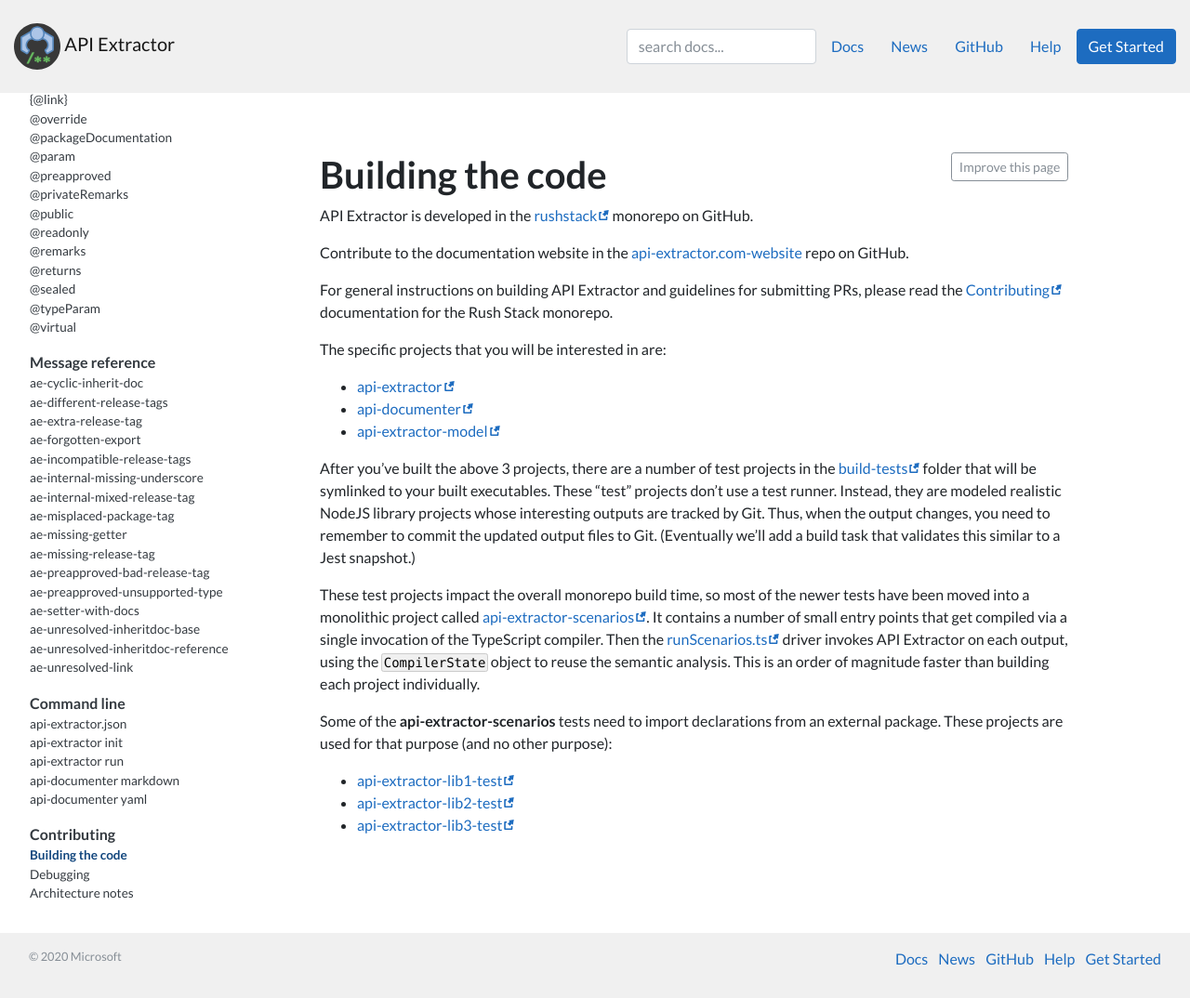
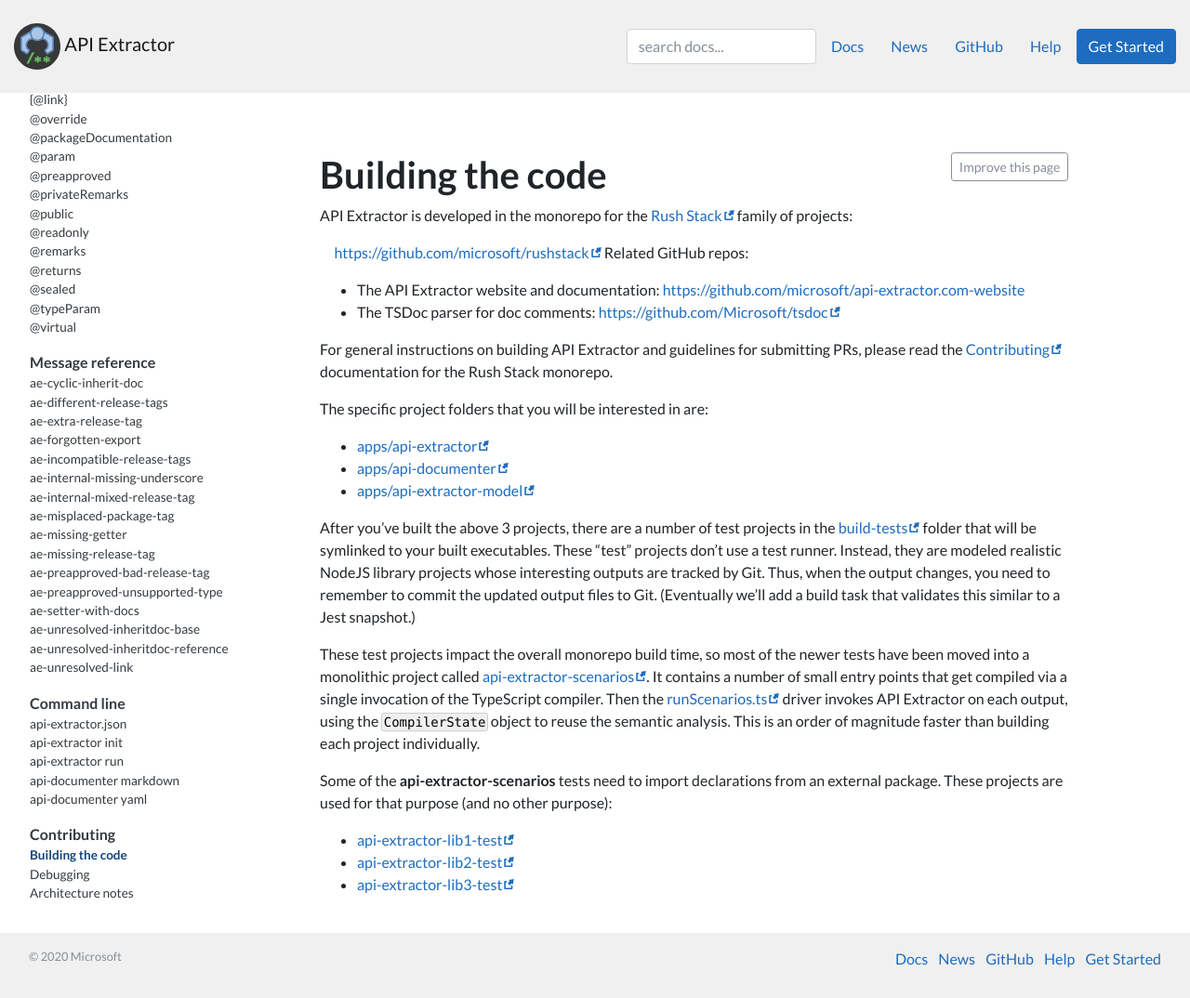
Before and after one commit to microsoft/api-extractor.com-website, a Jekyll site: the page built from pages/contributing/building.md, in a window 1280 px wide and 1074 px high. Shown: the whole window at 93% size. Built offline with Jekyll 4.4.1, drawn with Linux system fonts in a browser that asks for light colours; nearby versions of some CDN libraries; comment, search, counter and statistics services are not loaded.

Commit message:
Update links

```diff
--- a/pages/contributing/building.md
+++ b/pages/contributing/building.md
@@ -4,20 +4,22 @@
 navigation_source: docs_nav
 ---
 
-API Extractor is developed in the [rushstack](https://github.com/microsoft/rushstack/)
-monorepo on GitHub.
+API Extractor is developed in the monorepo for the [Rush Stack](https://rushstack.io/) family of projects:
 
-Contribute to the documentation website in the [api-extractor.com-website](https://github.com/microsoft/api-extractor.com-website) repo on GitHub.
+&nbsp;&nbsp;&nbsp;&nbsp; [https://github.com/microsoft/rushstack](https://github.com/microsoft/rushstack)
+Related GitHub repos:
+- The API Extractor website and documentation: [https://github.com/microsoft/api-extractor.com-website](https://github.com/microsoft/api-extractor.com-website)
+- The TSDoc parser for doc comments: [https://github.com/Microsoft/tsdoc](https://github.com/Microsoft/tsdoc)
 
 For general instructions on building API Extractor and guidelines for submitting PRs, please read the
 [Contributing](https://rushstack.io/pages/contributing/get_started/) documentation for the Rush Stack
 monorepo.
 
-The specific projects that you will be interested in are:
+The specific project folders that you will be interested in are:
 
-- [api-extractor](https://github.com/microsoft/rushstack/tree/master/apps/api-extractor)
-- [api-documenter](https://github.com/microsoft/rushstack/tree/master/apps/api-documenter)
-- [api-extractor-model](https://github.com/microsoft/rushstack/tree/master/apps/api-extractor-model)
+- [apps/api-extractor](https://github.com/microsoft/rushstack/tree/master/apps/api-extractor)
+- [apps/api-documenter](https://github.com/microsoft/rushstack/tree/master/apps/api-documenter)
+- [apps/api-extractor-model](https://github.com/microsoft/rushstack/tree/master/apps/api-extractor-model)
 
 After you've built the above 3 projects, there are a number of test projects in the [build-tests](
 https://github.com/microsoft/rushstack/tree/master/build-tests) folder that will be symlinked to
```
